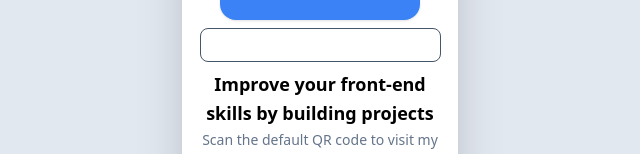
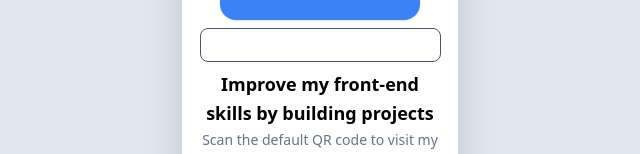
Before and after one commit to GuiLxP/QrC-Component, a Next.js app: page / in a window 1280 px wide. Shown: the part 472-626 px from the top of the page, without its empty margins (320-960 px from the left). Built offline with nearby package versions, Linux system fonts and the light colour scheme.

Commit message:
Finished

```diff
--- a/src/components/Qrcode.js
+++ b/src/components/Qrcode.js
@@ -41,7 +41,7 @@ export default function Qrcode() {
           />
           <div className="mb-4">
             <div className="text-lg font-bold leading-relaxed">
-              <h1>Improve your front-end </h1>
+              <h1>Improve my front-end </h1>
               <h1>skills by building projects</h1>
             </div>
 
```
